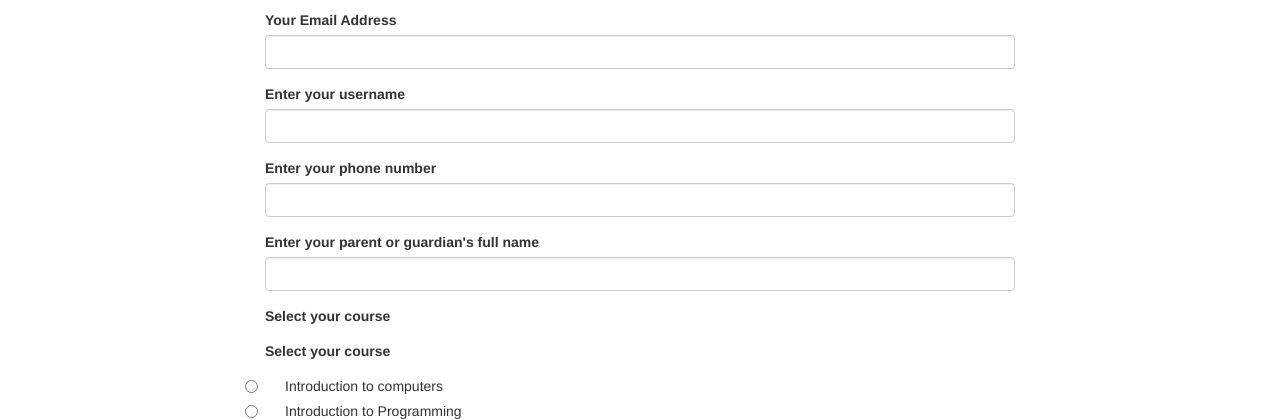
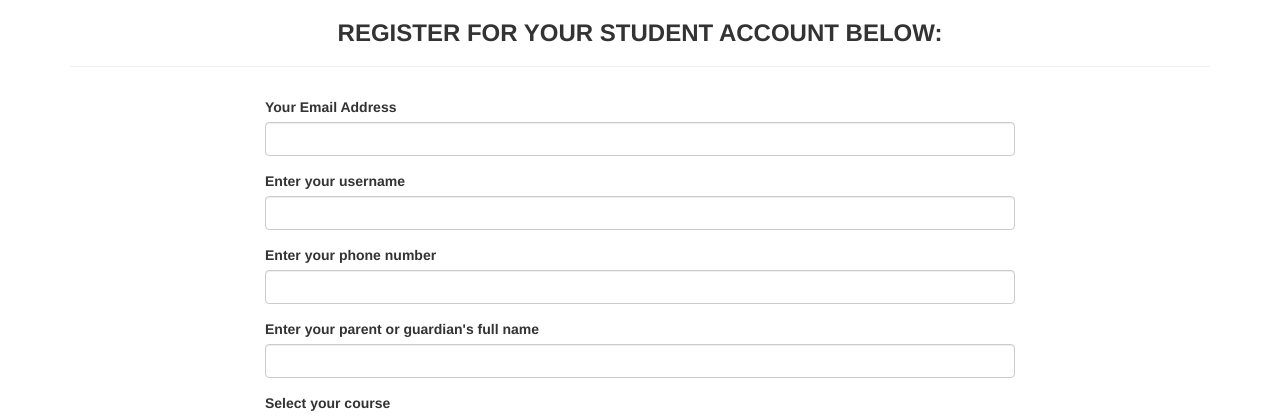
Before and after one commit to fnyaoke/School-MS, a Flask app: page /authenticate/register in a window 1280 px wide. Shown: the top 420 px of the page. Run offline with Flask 2, Linux system fonts and the light colour scheme; some libraries are stand-ins or nearby versions.

Commit message:
add title to register page

```diff
--- a/app/templates/register.html
+++ b/app/templates/register.html
@@ -5,6 +5,8 @@
 
 
 <div class="container">
+    <h3 style="text-align: center;"><strong>REGISTER FOR YOUR STUDENT ACCOUNT BELOW: </strong></h3>
+    <hr>
     <div class="row">
         <div class="col-md-2">
 
```
